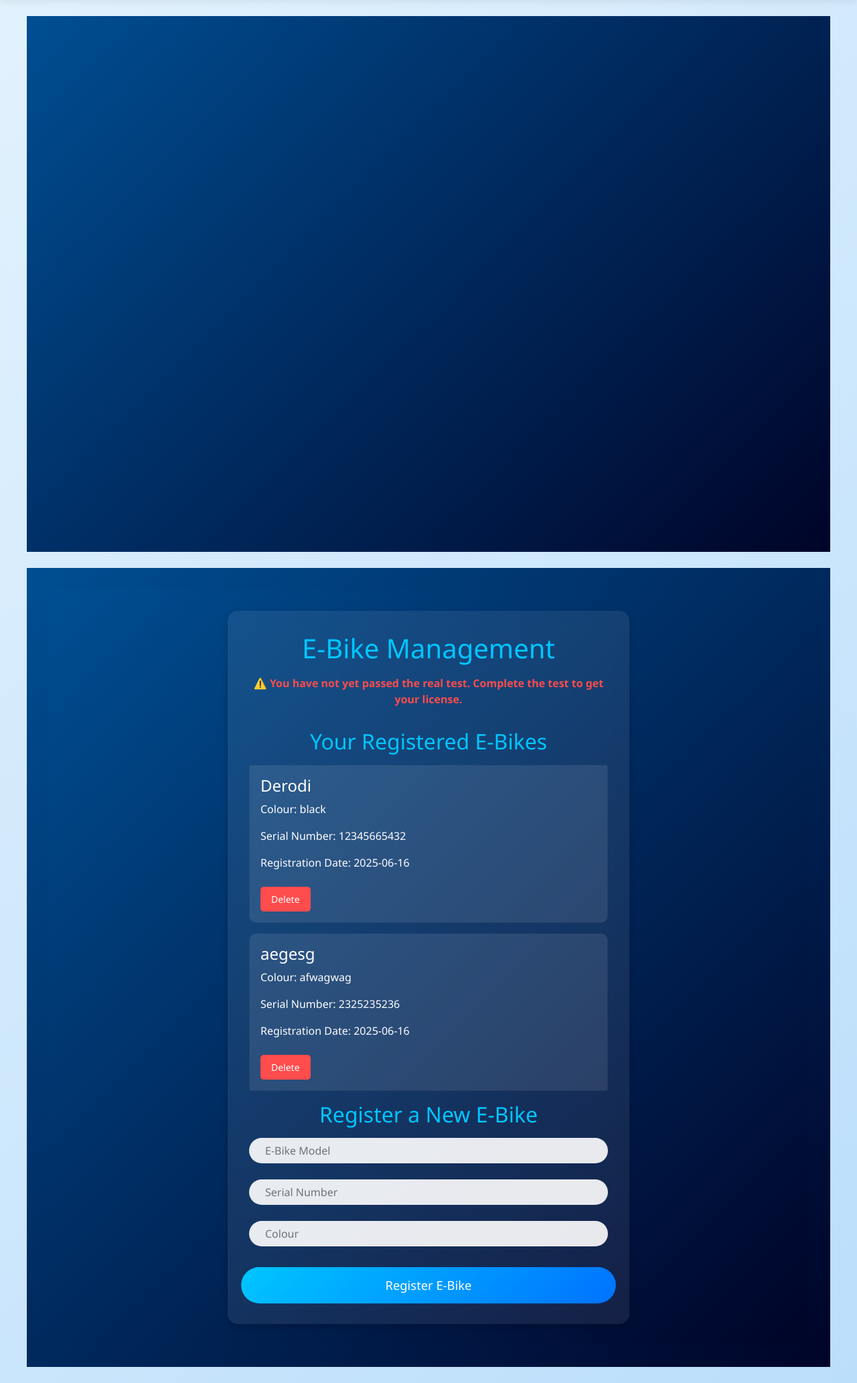
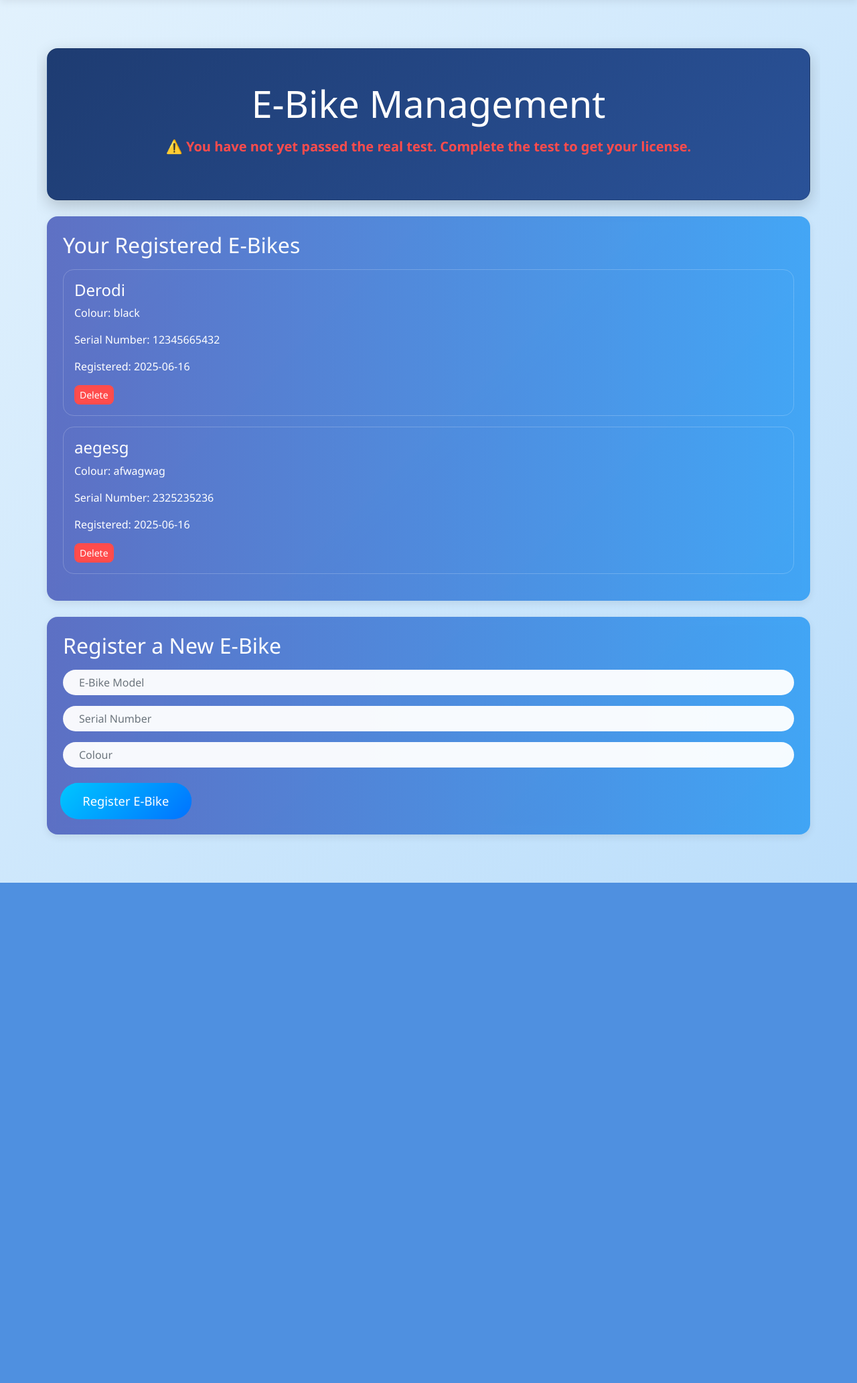
Before and after one commit to TheBlueTongue/eBikely, a Flask app: page /ebikes in a window 1280 px wide. Shown: the part 68-2133 px from the top of the page at 67% size. After the commit the page ends 1386 px from the top, so only its background shows below. Run offline with Flask 3, Linux system fonts and the light colour scheme; a user stored in the database is signed in; data comes from the database, SQL or seed files in the repository; both versions use the stored data as it was after the commit; data that the repository does not hold is empty; some libraries are stand-ins or nearby versions.

Commit message:
updated the ebike management page to new style

```diff
--- a/templates/ebike_management.html
+++ b/templates/ebike_management.html
@@ -3,26 +3,29 @@
 {% block title %}E-Bike Management - eBikely{% endblock %}
 
 {% block content %}
-<div class="container">
-    <div class="auth-card">
-        <h1>E-Bike Management</h1>
+<div class="container welcome-container">
+    <div class="hero-section card text-white p-5 mb-4 fade-in">
+        <h1 class="display-4 mb-3">E-Bike Management</h1>
+        {% if passed_test %}
+            <p class="license-status success lead">✅ You have passed the real test and are eligible for a license.</p>
+        {% else %}
+            <p class="license-status danger lead">⚠️ You have not yet passed the real test. Complete the test to get your license.</p>
+        {% endif %}
+    </div>
 
-        {% if passed_test %}
-            <p class="license-status success">✅ You have passed the real test and are eligible for a license.</p>
-        {% else %}
-            <p class="license-status danger">⚠️ You have not yet passed the real test. Complete the test to get your license.</p>
-        {% endif %}
-
+    <div class="row slide-up-delay">
+        <div class="col-md-12 mb-4">
+            <div class="card feature-card p-4">
                 {% if ebikes %}
-            <h2>Your Registered E-Bikes</h2>
+                    <h2 class="mb-3">Your Registered E-Bikes</h2>
                     <div class="list-group">
                         {% for ebike in ebikes %}
-                    <div class="list-group-item">
+                            <div class="list-group-item text-white mb-3 p-3 bg-transparent" style="border: 1px solid rgba(255,255,255,0.2); border-radius: 1rem;">
                                 <h4>{{ ebike.model }}</h4>
                                 <p>Colour: {{ ebike.colour }}</p>
                                 <p>Serial Number: {{ ebike.serial_number }}</p>
-                        <p>Registration Date: {{ ebike.registration_date.strftime('%Y-%m-%d') }}</p>
-                        <form method="POST" style="display: inline;">
+                                <p>Registered: {{ ebike.registration_date.strftime('%Y-%m-%d') }}</p>
+                                <form method="POST" class="mt-2 d-inline">
                                     {{ form.hidden_tag() }}
                                     <input type="hidden" name="delete_ebike_id" value="{{ ebike.id }}">
                                     <button type="submit" class="btn btn-danger btn-sm">Delete</button>
@@ -31,115 +34,113 @@
                         {% endfor %}
                     </div>
                 {% else %}
-            <h2>No E-Bike Registered</h2>
-            <p>You haven't registered an e-bike yet. Please register your e-bike below:</p>
+                    <h2>No E-Bikes Registered</h2>
+                    <p>You haven’t registered an e-bike yet. Fill in the form below to get started.</p>
                 {% endif %}
+            </div>
+        </div>
 
-        <h2>Register a New E-Bike</h2>
+        <div class="col-md-12">
+            <div class="card feature-card p-4">
+                <h2 class="mb-3">Register a New E-Bike</h2>
                 <form method="POST">
                     {{ form.hidden_tag() }}
-            <div class="form-group">
+                    <div class="form-group mb-3">
                         {{ form.model(class="form-control custom-input", placeholder="E-Bike Model") }}
                     </div>
-            <div class="form-group">
+                    <div class="form-group mb-3">
                         {{ form.serial_number(class="form-control custom-input", placeholder="Serial Number") }}
                     </div>
-            <div class="form-group">
+                    <div class="form-group mb-4">
                         {{ form.colour(class="form-control custom-input", placeholder="Colour") }}
                     </div>
-            <button type="submit" class="btn btn-primary btn-block pulse">Register E-Bike</button>
+                    <button type="submit" class="btn btn-primary btn-lg pulse">Register E-Bike</button>
                 </form>
             </div>
         </div>
-
+    </div>
+</div>
 
 <style>
-.container {
-    padding: 2rem;
-    display: flex;
-    justify-content: center;
-    align-items: center;
-    min-height: 100vh;
-    background: linear-gradient(135deg, #004e92 0%, #000428 100%);
+/* Layout */
+.welcome-container {
+    padding-top: 3rem;
+    padding-bottom: 3rem;
 }
 
-.auth-card {
-    background: rgba(255, 255, 255, 0.08);
-    backdrop-filter: blur(10px);
-    padding: 2rem;
-    border-radius: 15px;
-    width: 100%;
-    max-width: 600px;
-    box-shadow: 0 4px 10px rgba(0, 0, 0, 0.2);
+/* Cards */
+.hero-section {
+    background: linear-gradient(135deg, #1e3c72 0%, #2a5298 100%);
+    border-radius: 1rem;
+    box-shadow: 0 8px 24px rgba(0, 0, 0, 0.2);
     text-align: center;
-    color: white;
 }
 
-h1, h2 {
-    color: #00c6ff;
-    margin-bottom: 1rem;
+.feature-card {
+    background: linear-gradient(to right, #3f51b5cc, #2196f3cc);
+    border-radius: 1rem;
+    backdrop-filter: blur(6px);
+    border: none;
+    color: white;
+    transition: transform 0.3s ease;
+}
+.feature-card:hover {
+    transform: translateY(-8px);
 }
 
-.list-group {
-    margin-top: 1rem;
-}
-
-.list-group-item {
-    background-color: rgba(255, 255, 255, 0.1);
-    margin-bottom: 1rem;
-    border-radius: 10px;
-    padding: 1rem;
-    color: white;
-    text-align: left;
-}
-
-.form-group {
-    margin-bottom: 1.5rem;
-}
-
-.custom-input {
-    border-radius: 50px;
-    padding-left: 1.5rem;
-    background: rgba(255, 255, 255, 0.9);
-    border: none;
-}
-
-.btn-block {
-    border-radius: 50px;
-    padding: 0.8rem;
-    font-size: 1.1rem;
+/* Buttons and Inputs */
+.btn-primary {
     background: linear-gradient(135deg, #00c6ff 0%, #0072ff 100%);
     border: none;
-    margin-top: 2rem;
+    border-radius: 50px;
+    padding: 0.8rem 2rem;
+    font-size: 1.1rem;
     color: white;
 }
 
 .btn-danger {
     background-color: #ff4c4c;
     border: none;
-    margin-top: 0.5rem;
-    padding: 0.5rem 1rem;
-    border-radius: 5px;
+    border-radius: 0.5rem;
 }
 
+.custom-input {
+    border-radius: 50px;
+    background: rgba(255, 255, 255, 0.95);
+    border: none;
+    padding-left: 1.5rem;
+}
+
+/* Status */
 .license-status {
-    margin-bottom: 2rem;
     font-weight: bold;
 }
-
 .license-status.success {
     color: #00ff7f;
 }
-
 .license-status.danger {
     color: #ff4c4c;
 }
 
 /* Animations */
+.fade-in {
+    animation: fadeIn 1s ease-in;
+}
+.slide-up-delay {
+    animation: slideUp 0.8s ease-out 0.3s backwards;
+}
 .pulse {
     animation: pulse 2s infinite;
 }
 
+@keyframes fadeIn {
+    from { opacity: 0; }
+    to { opacity: 1; }
+}
+@keyframes slideUp {
+    from { opacity: 0; transform: translateY(30px); }
+    to { opacity: 1; transform: translateY(0); }
+}
 @keyframes pulse {
     0% { transform: scale(1); }
     50% { transform: scale(1.05); }
```
Also changed, not shown: persistent_database.db. Lines whose indentation alone changed are shown as unchanged.
